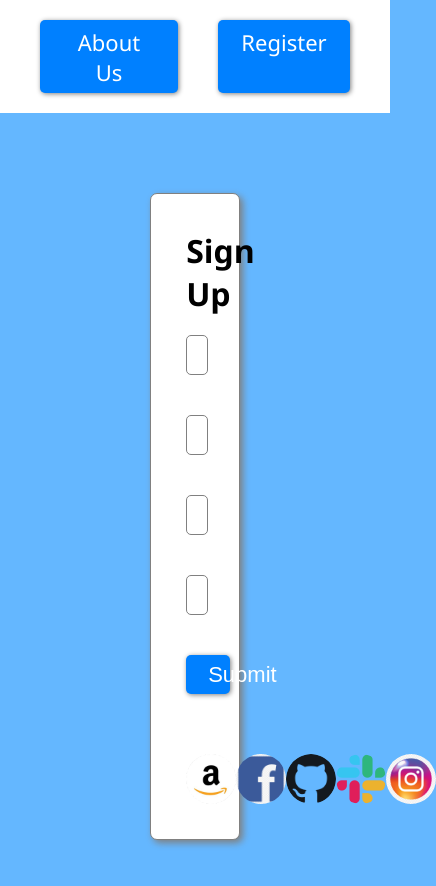
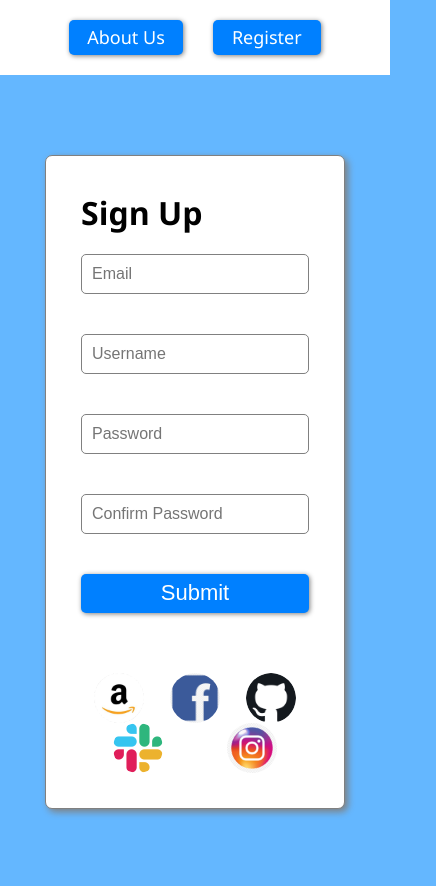
Before and after one commit to awoerz/MockUpHTMLRegisterPage, a plain HTML site: page index.html in a window 390 px wide. Shown: the whole page, 436 px wide, since content can reach past the window. Drawn offline with Linux system fonts and the light colour scheme.

Commit message:
Made mobile friendly added min width to the form. added wrapping to icons on bottom of form. added a media query to update header.

```diff
--- a/style.css
+++ b/style.css
@@ -29,6 +29,18 @@ header ul .button {
   list-style: none;
 }
 
+@media screen and (max-width: 480px) {
+  header ul {
+    justify-content: center;
+  }
+
+  header ul .button {
+    min-width: none;
+    font-size: 18px;
+    margin: 0 15px;
+  }
+}
+
 .button {
   font-size: 22px;
   background-color: #0080ff;
@@ -50,6 +62,7 @@ header ul .button {
   background-color: white;
   border: 1px solid gray;
   width: 23%;
+  min-width: 300px;
   margin: 5em auto;
   padding: 35px;
   border-radius: 7px;
@@ -77,11 +90,13 @@ header ul .button {
   margin: 40px 0 0;
   display: flex;
   justify-content: space-around;
+  flex-wrap: wrap;
 }
 
 .icon-container img {
   max-width: 50px;
   border-radius: 50%;
+  margin: 0 5px;
 }
 
 .icon-container img:hover {
```
